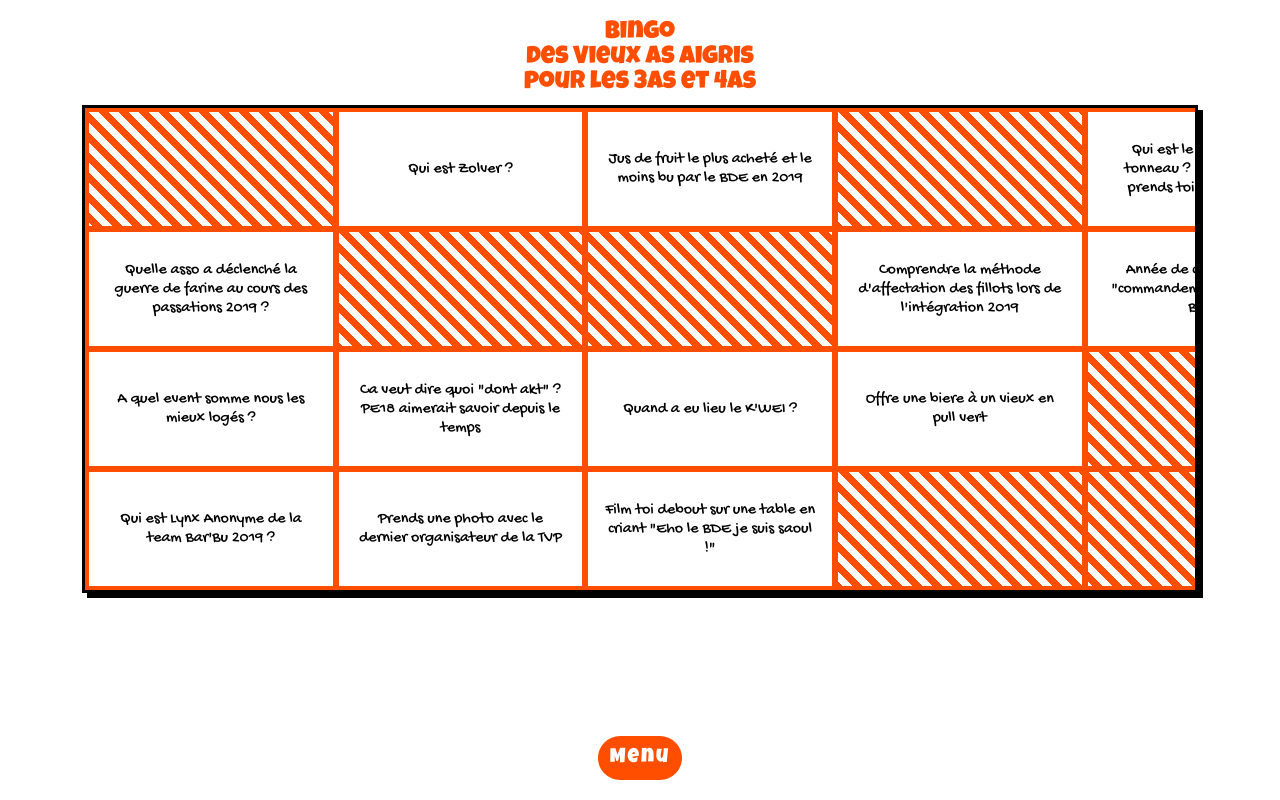
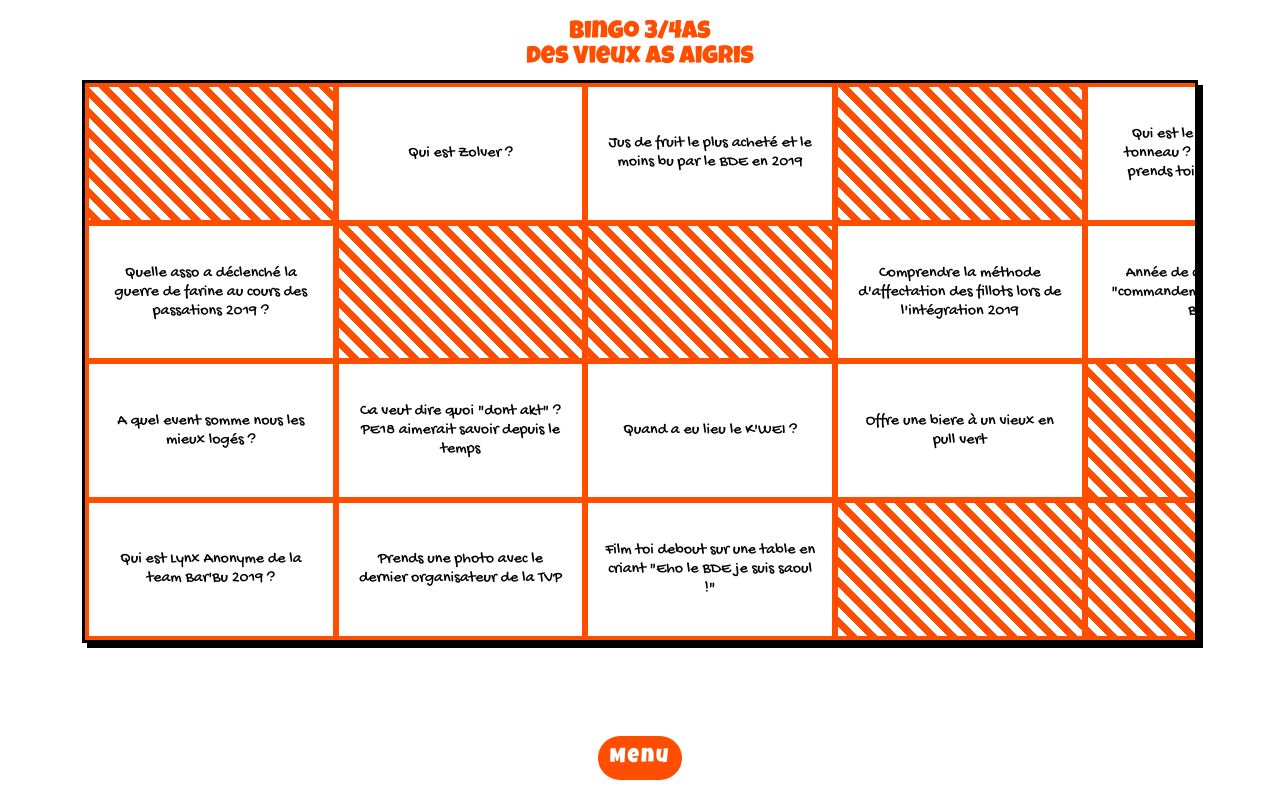
Before and after one commit to ppernalon/barbu-bingo-react, a React (Create React App) app: page /3A4A in a window 1280 px wide. Built offline with nearby package versions, Linux system fonts and the light colour scheme.

Commit message:
title changed

```diff
--- a/public/index.html
+++ b/public/index.html
@@ -7,14 +7,14 @@
     <meta name="theme-color" content="#000000" />
     <meta
       name="description"
-      content="Web site created using create-react-app"
+      content="Bingo BDVA Bar'Bu"
     />
     <link rel="preconnect" href="https://fonts.googleapis.com">
     <link rel="preconnect" href="https://fonts.gstatic.com" crossorigin>
     <link href="https://fonts.googleapis.com/css2?family=Gochi+Hand&family=Luckiest+Guy&family=Open+Sans&display=swap" rel="stylesheet">
     <link rel="apple-touch-icon" href="%PUBLIC_URL%/logo192.png" />
     <link rel="manifest" href="%PUBLIC_URL%/manifest.json" />
-    <title>React App</title>
+    <title>Bingo BDVA Bar'Bu</title>
   </head>
   <body>
     <noscript>You need to enable JavaScript to run this app.</noscript>
--- a/src/components/Layout.jsx
+++ b/src/components/Layout.jsx
@@ -3,8 +3,8 @@ import Menu from './Menu'
 import "./Layout.css"
 
 const Layout = ({children}) => {
-    const childrenHeight = (window.innerHeight - 40)*0.85
-    const menuHeight = (window.innerHeight - 40)*0.15
+    const childrenHeight = (window.innerHeight - 40)*0.90
+    const menuHeight = (window.innerHeight - 40)*0.10
 
     return (
         <div className='LayoutContainer'>
--- a/src/pages/BingoPage.jsx
+++ b/src/pages/BingoPage.jsx
@@ -11,16 +11,12 @@ const BingoPage = () => {
 
     return (
 		<div>
-            <div>
 			<div className='BingoTitle'>
-                    Bingo
+				Bingo {is1A2A ? "1/2As" : "3/4As"}
 				<br/>
 				des Vieux As Aigris
-					<br/>
-					pour les {is1A2A ? "1As et 2As" : "3As et 4As"}
 			</div>
-                <BingoTable challenges={challenges} spaceAvailable={window.innerHeight*0.6} />
-            </div>
+			<BingoTable challenges={challenges} spaceAvailable={(window.innerHeight - 40)*0.73} />
 		</div>
     )
 }
```
Lines whose indentation alone changed are shown as unchanged.
